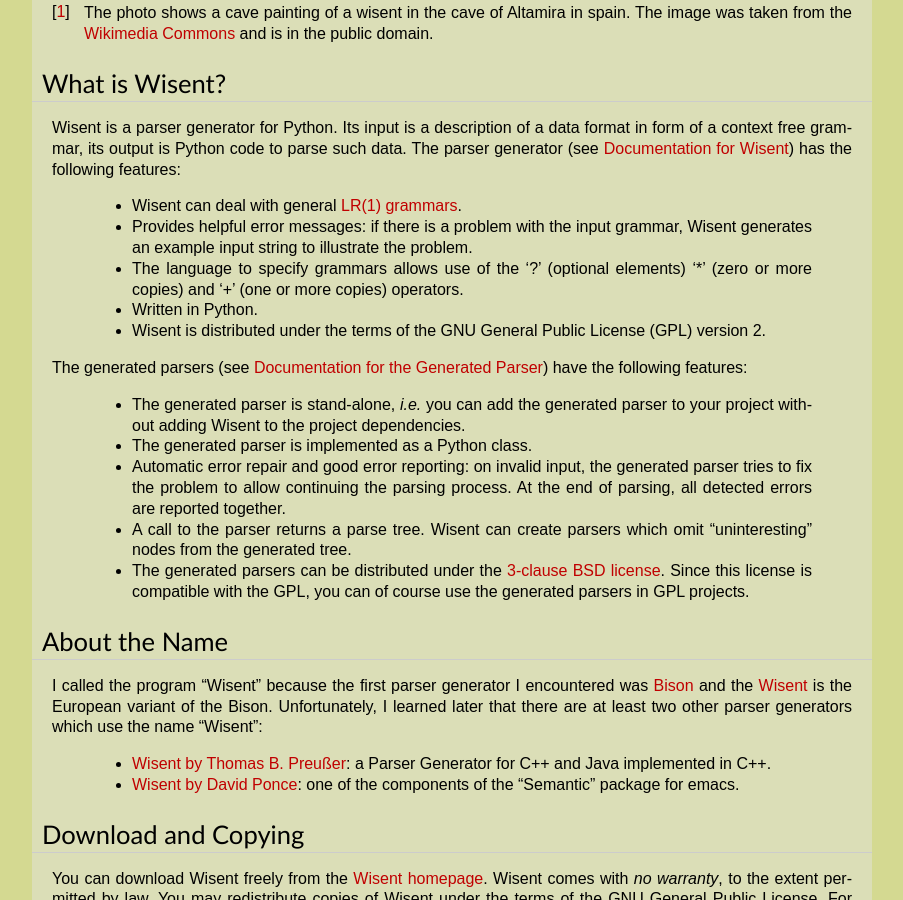
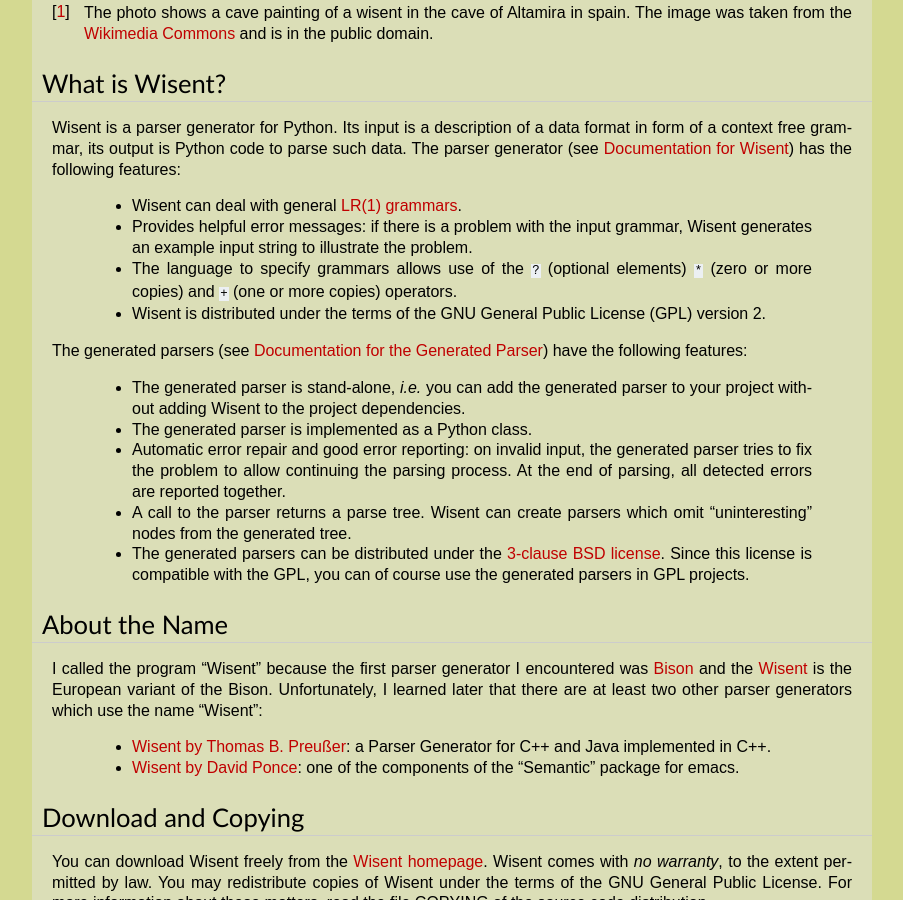
Before and after one commit to seehuhn/wisent, a Sphinx documentation site: the page built from doc/ch1intro.txt, in a window 1280 px wide and 900 px high, scrolled down 899 px. Shown: the whole window, without its empty margins (198-1101 px from the left). Built offline with Sphinx 7.4.7, drawn with Linux system fonts in a browser that asks for light colours; the version number could not be read and is left out.

Commit message:
minor fix to the manual

```diff
--- a/doc/ch1intro.txt
+++ b/doc/ch1intro.txt
@@ -43,11 +43,9 @@
     input grammar, Wisent generates an example input string to
     illustrate the problem.
 
-  * The language to specify grammars allows use of the '?' (optional
-    elements) '*' (zero or more copies) and '+' (one or more copies)
-    operators.
-
-  * Written in Python.
+  * The language to specify grammars allows use of the ``?`` (optional
+    elements) ``*`` (zero or more copies) and ``+`` (one or more
+    copies) operators.
 
   * Wisent is distributed under the terms of the GNU General Public
     License (GPL) version 2.
```
